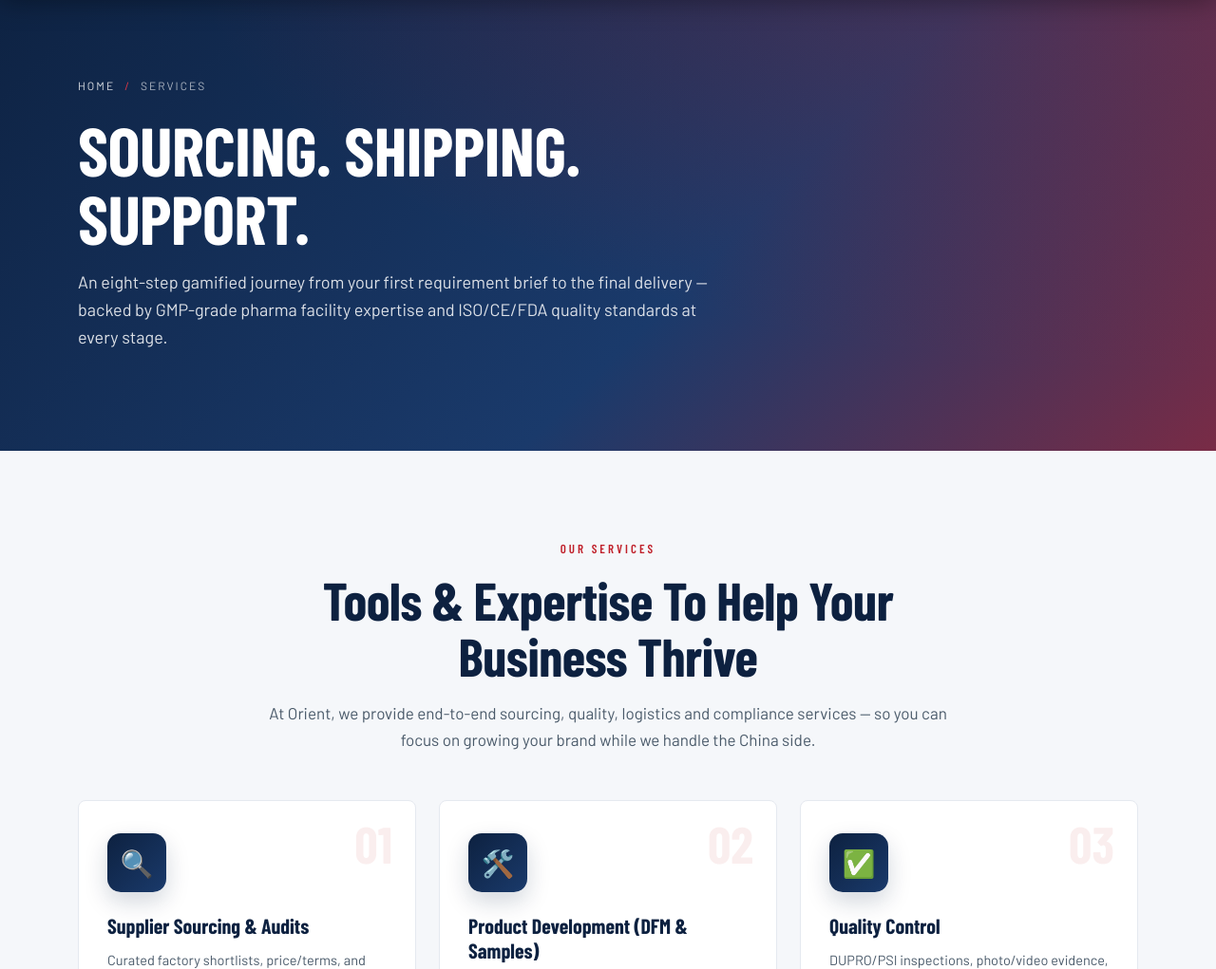
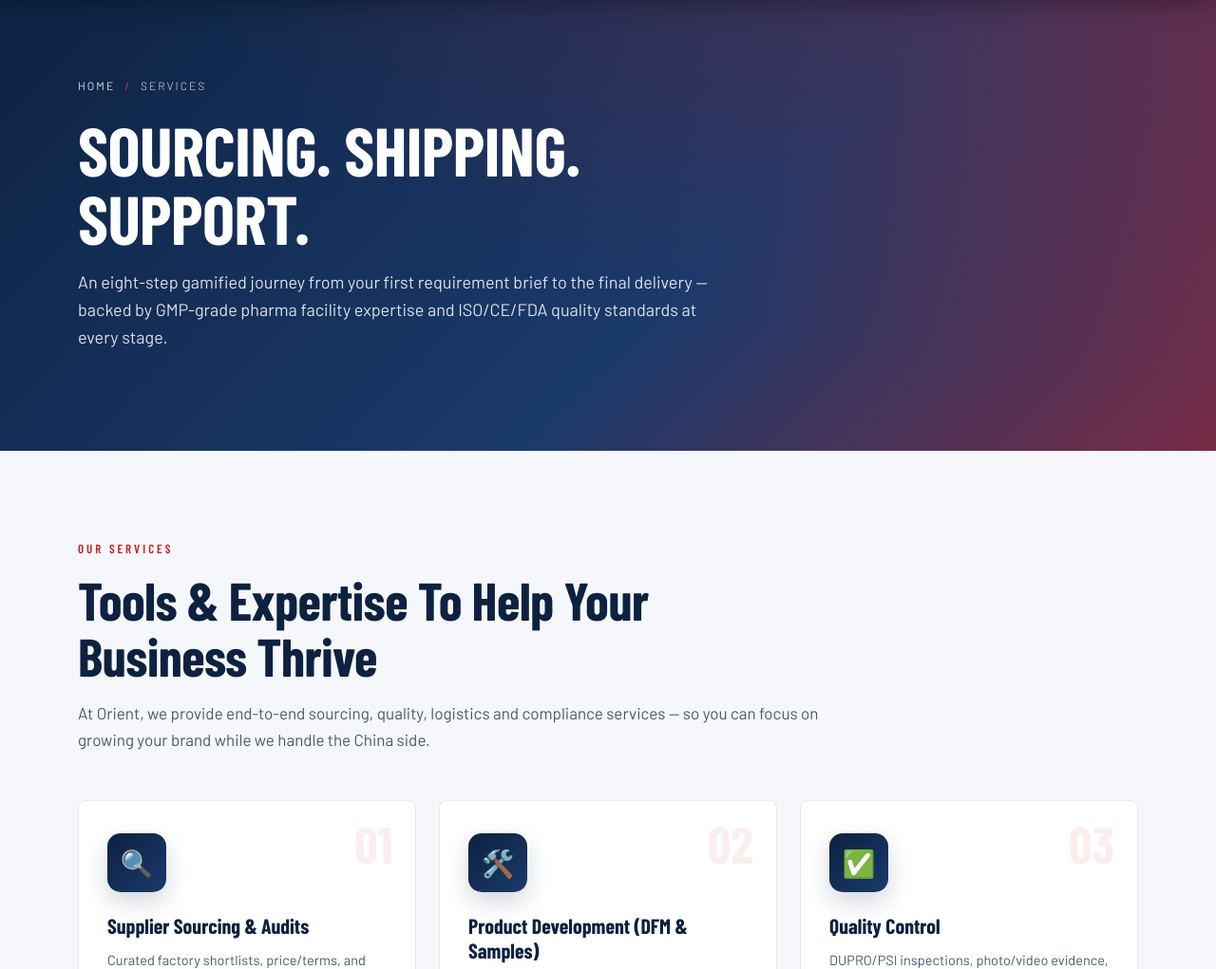
Before and after one commit to ravi26design/orient-exports-website, a plain HTML site: page services.html in a window 1280 px wide. Shown: the part 79-1100 px from the top of the page at 95% size. Drawn offline with nearby package versions, Linux system fonts and the light colour scheme; a web font is replaced by a local one.

Commit message:
Left-align Our Services heading on services page

```diff
--- a/services.html
+++ b/services.html
@@ -208,7 +208,7 @@
 
 /* OUR SERVICES OFFERINGS */
 .svc-offer{background:var(--off-white);padding:90px 0}
-.svc-offer .head-wrap{text-align:center;max-width:720px;margin:0 auto 50px}
+.svc-offer .head-wrap{text-align:left;max-width:780px;margin:0 0 50px}
 .svc-card{background:#fff;border:1px solid #e5e9f0;border-radius:8px;padding:34px 30px;height:100%;transition:transform .3s,box-shadow .3s,border-color .3s;position:relative;overflow:hidden}
 .svc-card:hover{transform:translateY(-6px);box-shadow:0 24px 50px rgba(13,33,64,.10);border-color:var(--red)}
 .svc-card::before{content:'';position:absolute;top:0;left:0;width:0;height:4px;background:linear-gradient(90deg,var(--red),var(--red-light));transition:width .35s}
```
